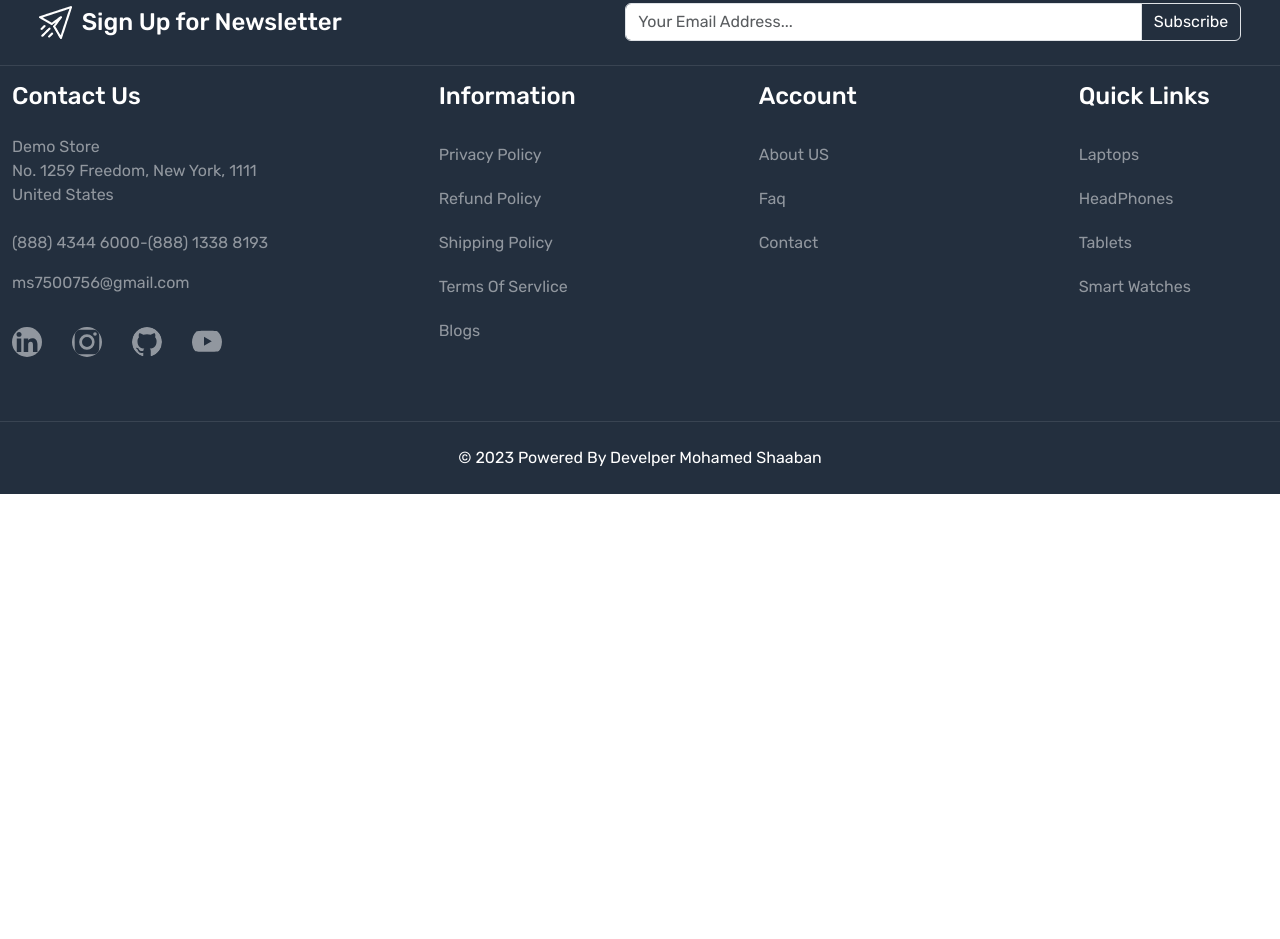
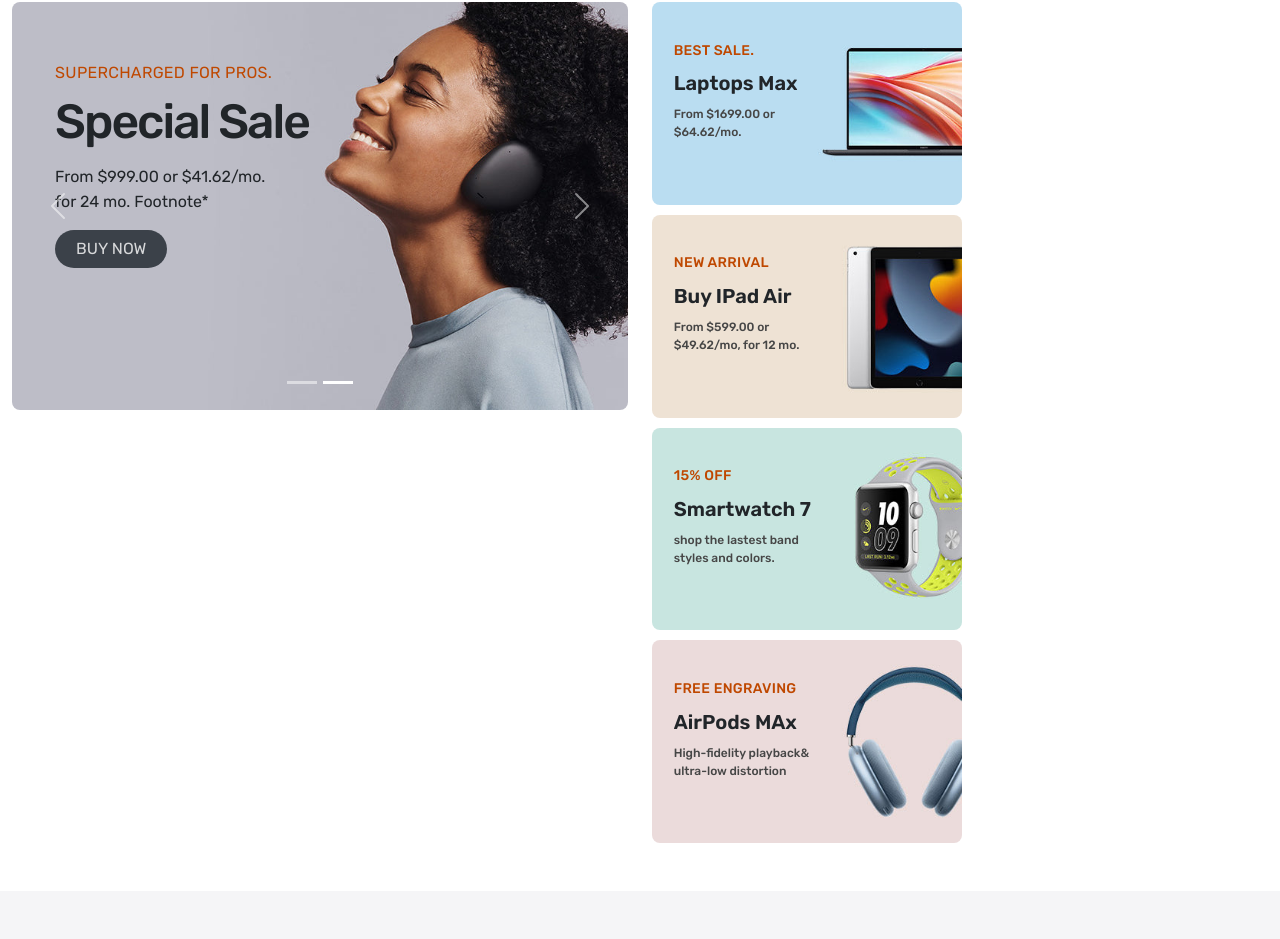
Before and after one commit to Mohammed-Shaaban-Ali/E-Commerce_Frontend, a React (Create React App) app: page / in a window 1280 px wide. Shown: the part 226-1165 px from the top of the page. Before the commit the page ends 800 px from the top, so only its background shows below. Built offline with nearby package versions, Linux system fonts and the light colour scheme.

Commit message:
Banner & Services Section

```diff
--- a/src/App.css
+++ b/src/App.css
@@ -9,6 +9,8 @@
     --color-3b4149: #3b4149;
     --color-232f3e: #232f3e;
     --color-febd69: #febd69;
+    --color-bf4800: #bf4800;
+    --color-f5f5f7: #f5f5f7;
 }
 
 body {
@@ -35,6 +37,21 @@
 
 .gap-30 {
     gap: 30px;
+}
+
+.button {
+    font-size: 16px;
+    font-weight: 400;
+    padding: 7px 21px;
+    background-color: var(--color-3b4149);
+    color: rgba(255, 255, 255, 0.795);
+    border-radius: 25px;
+    transition: all 0.3s ease-in-out;
+}
+
+.button:hover {
+    background-color: var(--color-febd69);
+    color: var(--color-232f3e);
 }
 
 /* Header */
@@ -158,3 +175,100 @@
 }
 
 /*End Footer */
+
+/* Home */
+.main-banner-content {
+    top: 15%;
+    left: 7%;
+}
+
+.main-banner-content h5 {
+    font-size: 16px;
+    font-weight: 400;
+    line-height: 20px;
+    color: var(--color-bf4800);
+    margin: 0 0 12px;
+    letter-spacing: 0.3px;
+    text-transform: uppercase;
+}
+
+.main-banner-content h6 {
+    font-size: 48px;
+    line-height: 54px;
+    font-weight: 500;
+    letter-spacing: -2px;
+    text-transform: none;
+}
+
+.main-banner-content p {
+    margin-top: 15px;
+    font-size: 16px;
+    font-weight: 400;
+    line-height: 25px
+}
+
+
+.small-banner-content {
+    top: 20%;
+    left: 7%;
+}
+
+.small-banner-content h5 {
+    font-size: 14px;
+    font-weight: 500;
+    color: var(--color-bf4800);
+    margin: 0 0 12px;
+    letter-spacing: 0.3px;
+    text-transform: uppercase;
+}
+
+.small-banner-content h6 {
+    font-size: 20px;
+    line-height: 24px;
+    font-weight: 600;
+    text-transform: none;
+}
+
+.small-banner-content p {
+    margin-top: 10px;
+    font-size: 12px;
+    font-weight: 500;
+    color: rgb(70, 70, 70);
+    line-height: 18px;
+}
+
+.small-banner img {
+    width: 310px;
+}
+
+.small-banner {
+    transition: all 0.3s;
+}
+
+.small-banner:hover {
+    transform: scale(1.05);
+    cursor: pointer;
+}
+
+
+.home-wrapper-2 {
+    background-color: var(--color-f5f5f7);
+}
+
+.servies img {
+    width: 14%;
+}
+
+.servies h6 {
+    font-weight: bold;
+    font-size: 16px;
+}
+
+.servies p {
+    color: gray;
+    margin-top: -5px;
+    margin-bottom: 0;
+    font-size: 14px;
+}
+
+/*End Home */
--- /dev/null
+++ b/src/components/Home/Banner.jsx
@@ -0,0 +1,90 @@
+import catbanner_01 from "../../images/catbanner-01.jpg";
+import catbanner_02 from "../../images/catbanner-02.jpg";
+import catbanner_03 from "../../images/catbanner-03.jpg";
+import catbanner_04 from "../../images/catbanner-04.jpg";
+import Slider from "./Slider";
+
+const Banner = () => {
+  return (
+    <section className="home-wrapper-1 py-5">
+      <div className="container-xxl">
+        <div className="row">
+          <div className="col-6">
+            <Slider />
+          </div>
+
+          <div className="col-6">
+            <div className="d-flex flex-wrap gap-10 justify-content-between align-items-center">
+              <div className="small-banner position-relative ">
+                <img
+                  src={catbanner_01}
+                  alt="catbanner_01"
+                  className="img-fluid rounded-3"
+                />
+                <div className="small-banner-content position-absolute">
+                  <h5>BEST SALE.</h5>
+                  <h6>Laptops Max</h6>
+                  <p>
+                    From $1699.00 or <br />
+                    $64.62/mo.
+                  </p>
+                </div>
+              </div>
+
+              <div className="small-banner position-relative ">
+                <img
+                  src={catbanner_03}
+                  alt="catbanner_03"
+                  className="img-fluid rounded-3"
+                />
+                <div className="small-banner-content position-absolute">
+                  <h5>New arrival</h5>
+                  <h6>Buy IPad Air</h6>
+                  <p>
+                    From $599.00 or <br />
+                    $49.62/mo, for 12 mo.
+                  </p>
+                </div>
+              </div>
+
+              <div className="small-banner position-relative ">
+                <img
+                  src={catbanner_02}
+                  alt="catbanner_02"
+                  className="img-fluid rounded-3"
+                />
+                <div className="small-banner-content position-absolute">
+                  <h5>15% OFF</h5>
+                  <h6>Smartwatch 7</h6>
+                  <p>
+                    shop the lastest band <br />
+                    styles and colors.
+                  </p>
+                </div>
+              </div>
+
+              <div className="small-banner position-relative ">
+                <img
+                  src={catbanner_04}
+                  alt="catbanner_04"
+                  className="img-fluid rounded-3"
+                />
+                <div className="small-banner-content position-absolute">
+                  <h5>free engraving</h5>
+                  <h6>AirPods MAx</h6>
+                  <p>
+                    High-fidelity playback&
+                    <br />
+                    ultra-low distortion
+                  </p>
+                </div>
+              </div>
+            </div>
+          </div>
+        </div>
+      </div>
+    </section>
+  );
+};
+
+export default Banner;
--- /dev/null
+++ b/src/components/Home/Servies.jsx
@@ -0,0 +1,63 @@
+import React from "react";
+
+import service from "../../images/service.png";
+import service_02 from "../../images/service-02.png";
+import service_03 from "../../images/service-03.png";
+import service_04 from "../../images/service-04.png";
+import service_05 from "../../images/service-05.png";
+
+const Servies = () => {
+  return (
+    <div className="home-wrapper-2 p-5">
+      <div className="container-xxl ">
+        <div className="row">
+          <div className="col-12">
+            <div className="servies d-flex align-items-center justify-content-between">
+              <div className="d-flex align-items-center gap-15">
+                <img src={service} alt="servies" />
+                <div>
+                  <h6>Free Shipping</h6>
+                  <p>Form all orders over $100</p>
+                </div>
+              </div>
+
+              <div className="d-flex align-items-center gap-15">
+                <img src={service_02} alt="servies" />
+                <div>
+                  <h6>Daily Surprise Offers</h6>
+                  <p>Save up 25% off</p>
+                </div>
+              </div>
+
+              <div className="d-flex align-items-center gap-15">
+                <img src={service_03} alt="servies" />
+                <div>
+                  <h6>Support 25/7</h6>
+                  <p>Shop with an expert</p>
+                </div>
+              </div>
+
+              <div className="d-flex align-items-center gap-15">
+                <img src={service_04} alt="servies" />
+                <div>
+                  <h6>Affordable Prices</h6>
+                  <p>Get Factory direct price</p>
+                </div>
+              </div>
+
+              <div className="d-flex align-items-center gap-15 ">
+                <img src={service_05} alt="servies" />
+                <div>
+                  <h6>Secure Payments</h6>
+                  <p>100% Portected Payments</p>
+                </div>
+              </div>
+            </div>
+          </div>
+        </div>
+      </div>
+    </div>
+  );
+};
+
+export default Servies;
--- /dev/null
+++ b/src/components/Home/Slider.jsx
@@ -0,0 +1,50 @@
+import Carousel from "react-bootstrap/Carousel";
+import React from "react";
+import main_banner_1 from "../../images/main-banner-1.jpg";
+import main_banner_2 from "../../images/main-banner.jpg";
+import { Link } from "react-router-dom";
+
+const Slider = () => {
+  return (
+    <Carousel>
+      <Carousel.Item interval={1000}>
+        <div className="main-banner position-relative ">
+          <img
+            src={main_banner_1}
+            alt="main_banner_1"
+            className="img-fluid rounded-3"
+          />
+          <div className="main-banner-content position-absolute">
+            <h5>SUPERCHARGED FOR PROS.</h5>
+            <h6>iPad S13+ Pro.</h6>
+            <p>
+              From $999.00 or $41.62/mo. <br />
+              for 24 mo. Footnote*
+            </p>
+            <Link className="button">BUY NOW</Link>
+          </div>
+        </div>
+      </Carousel.Item>
+      <Carousel.Item interval={1000}>
+        <div className="main-banner position-relative ">
+          <img
+            src={main_banner_2}
+            alt="main_banner_2"
+            className="img-fluid rounded-3"
+          />
+          <div className="main-banner-content position-absolute">
+            <h5>SUPERCHARGED FOR PROS.</h5>
+            <h6>Special Sale</h6>
+            <p>
+              From $999.00 or $41.62/mo. <br />
+              for 24 mo. Footnote*
+            </p>
+            <Link className="button">BUY NOW</Link>
+          </div>
+        </div>
+      </Carousel.Item>
+    </Carousel>
+  );
+};
+
+export default Slider;
--- a/src/pages/Home.js
+++ /dev/null
@@ -1,7 +0,0 @@
-import React from "react";
-
-const Home = () => {
-  return <div>Home</div>;
-};
-
-export default Home;
--- /dev/null
+++ b/src/pages/Home.jsx
@@ -0,0 +1,14 @@
+import React from "react";
+import Banner from "../components/Home/Banner";
+import Servies from "../components/Home/Servies";
+
+const Home = () => {
+  return (
+    <>
+      <Banner />
+      <Servies />
+    </>
+  );
+};
+
+export default Home;
```
